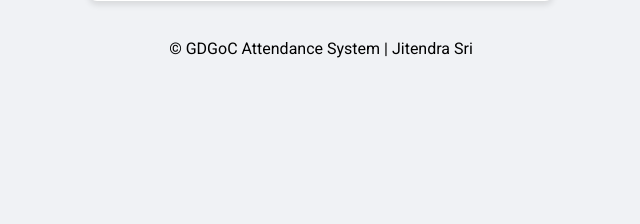
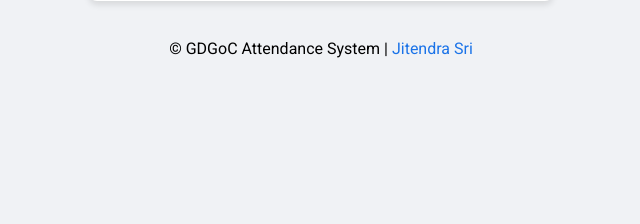
Before and after one commit to JitendraSri/GDGoCAttendance, a Flask app: page /login in a window 1280 px wide. Shown: the part 576-800 px from the top of the page, without its empty margins (319-959 px from the left). Run offline with Flask 3, Linux system fonts and the light colour scheme.

Commit message:
Add LinkedIn link to footer

```diff
--- a/templates/dashboard.html
+++ b/templates/dashboard.html
@@ -139,7 +139,7 @@
     <script src="/static/js/main.js"></script>
     <br><br>
     <footer class="site-footer">
-        &copy; GDGoC Attendance System | Jitendra Sri
+        &copy; GDGoC Attendance System | <a href="https://www.linkedin.com/in/jitendrasritalabattula/" target="_blank" style="color: #1a73e8; text-decoration: none;">Jitendra Sri</a>
     </footer>
 </body>
 
--- a/templates/login.html
+++ b/templates/login.html
@@ -112,7 +112,8 @@
     </div>
     <br><br>
     <footer class="site-footer">
-        &copy; GDGoC Attendance System | Jitendra Sri
+        &copy; GDGoC Attendance System | <a href="https://www.linkedin.com/in/jitendrasritalabattula/" target="_blank"
+            style="color: #1a73e8; text-decoration: none;">Jitendra Sri</a>
     </footer>
 </body>
 
```
